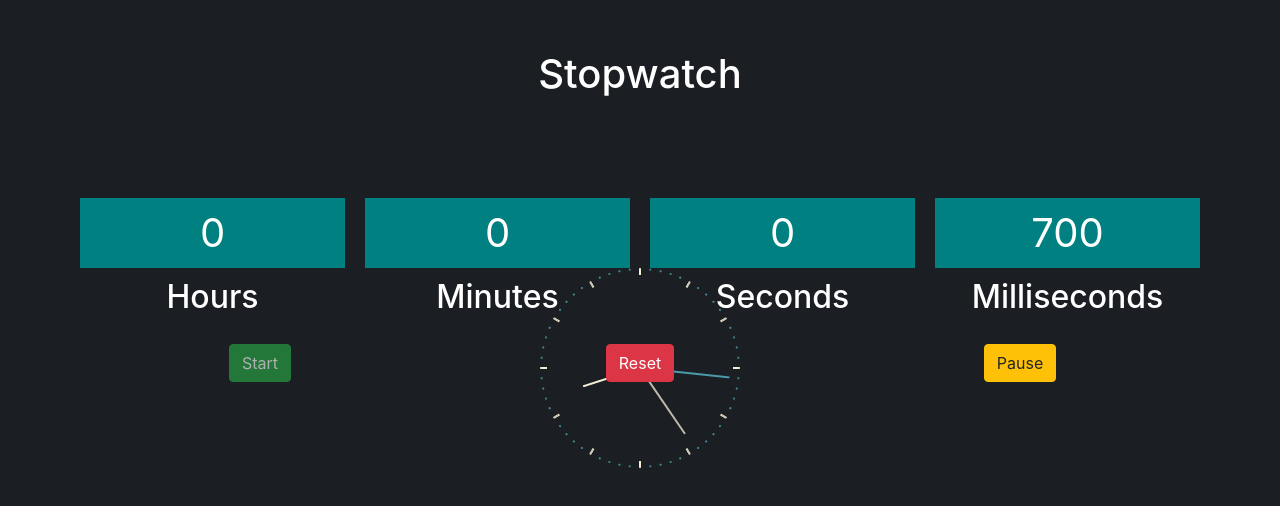
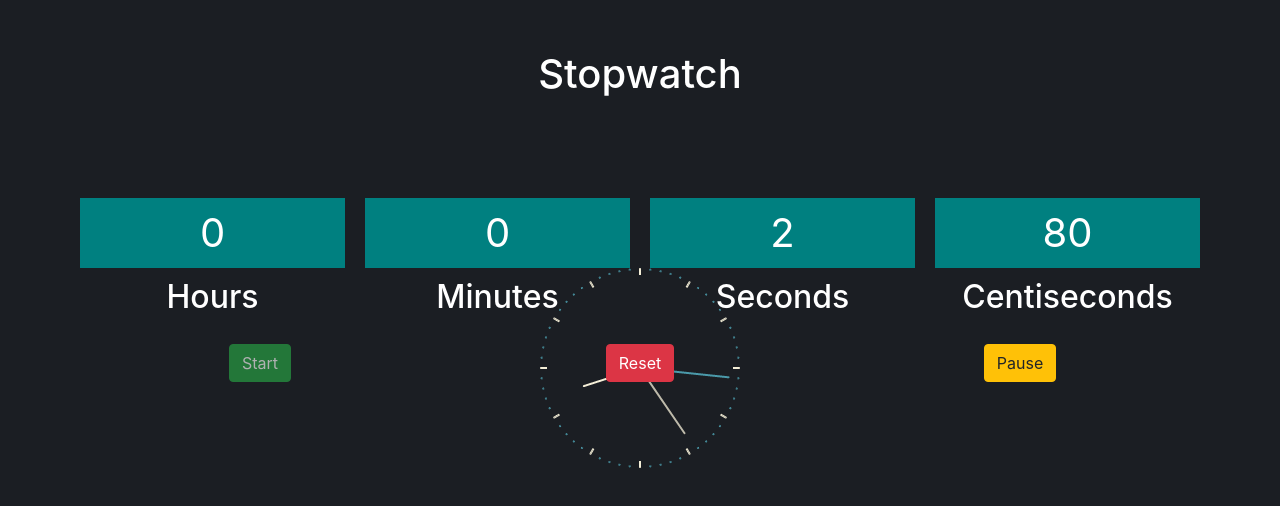
Before and after one commit to MahdAhmed2000/Web-Mobile-Hybrid-App-Development-Saylani-, a plain HTML site: page Stopwatch Assignment/stopwatch.html in a window 1280 px wide. Both pictures are taken after a click on the button "Start". Drawn offline with Linux system fonts and the light colour scheme.

Commit message:
Modified Stopwatch Assignment

```diff
--- a/Stopwatch Assignment/app.js
+++ b/Stopwatch Assignment/app.js
@@ -7,7 +7,7 @@ function add(){
   document.getElementById("S").disabled = true;
   msec++
   document.getElementById("4").innerHTML = msec;
-  if (msec >= 1000){
+  if (msec >= 100){
     msec = 0;
     document.getElementById("4").innerHTML = msec;
     sec++
@@ -27,7 +27,7 @@ function add(){
   }
 }
 function start(){
-  interval = setInterval(add, 1);
+  interval = setInterval(add, 10);
 }
 function stop(){
   clearInterval(interval);
--- a/Stopwatch Assignment/stopwatch.html
+++ b/Stopwatch Assignment/stopwatch.html
@@ -29,7 +29,7 @@
       <h2>Seconds</h2>
     </div>
     <div class="col-sm rew">
-      <h2>Milliseconds</h2>
+      <h2>Centiseconds</h2>
     </div>
   </div>
 </div>
```
